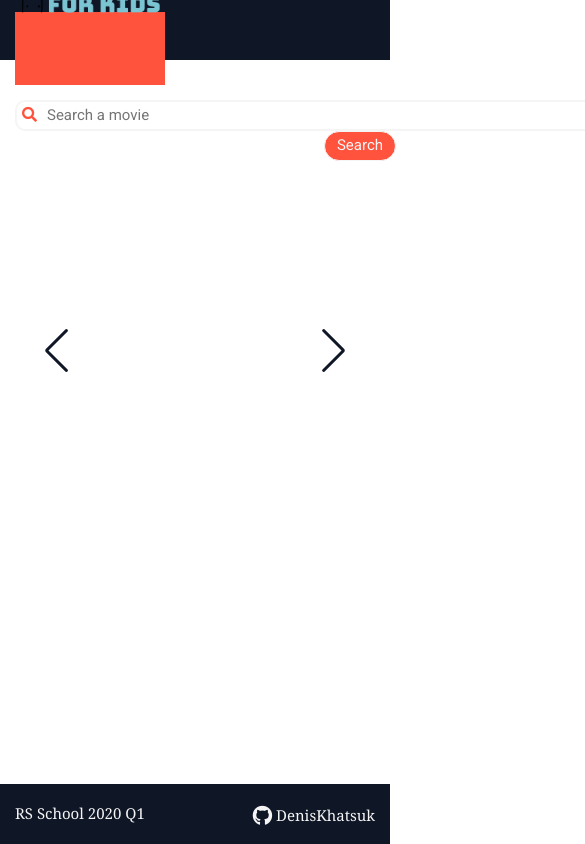
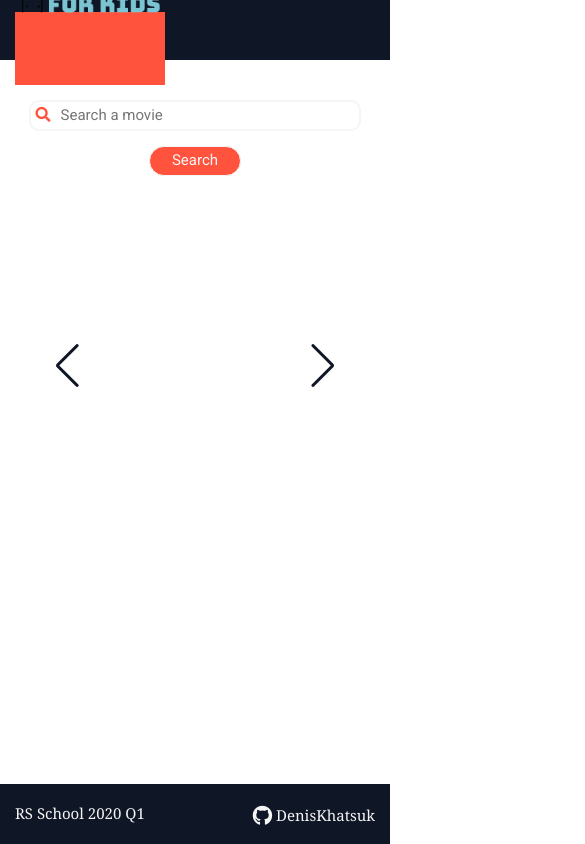
Before and after one commit to DenisKhatsuk/deniskhatsuk-RS2020Q1, a website built with webpack: page movie-search/src/html/template.html in a window 390 px wide. Shown: the top 844 px of the page, 585 px wide, since content can reach past the window. Built offline with nearby package versions, Linux system fonts and the light colour scheme; no server answers; files whose address does not match are found by name; a web font is replaced by a local one.

Commit message:
feat: responsiveness adjustments

```diff
--- a/movie-search/src/js/App.js
+++ b/movie-search/src/js/App.js
@@ -6,7 +6,7 @@ import Main from './components/Main';
 import Footer from './components/Footer';
 import ContentBuilder from './components/ContentBuilder';
 import SwiperSlider from './components/SwiperSlider';
-import InputHandler from './components/InputHandler';
+import RequestHandler from './components/RequestHandler';
 
 window.addEventListener('DOMContentLoaded', () => {
   const pageBuilder = new ContentBuilder('body', Header.createHeader(), Main.createMain(), Footer.createFooter());
@@ -32,6 +32,7 @@ window.addEventListener('DOMContentLoaded', () => {
     searchClearButton.classList.remove('search__icon_visible');
     searchInput.focus();
   });
+
   const swiperWrapper = document.querySelector('.swiper-wrapper');
   const mySwiper = new Swiper('.swiper-container', {
     slidesPerView: 1,
@@ -49,7 +50,7 @@ window.addEventListener('DOMContentLoaded', () => {
     breakpoints: {
       640: {
         slidesPerView: 2,
-        spaceBetween: 20,
+        spaceBetween: 30,
       },
       768: {
         slidesPerView: 3,
@@ -73,26 +74,19 @@ window.addEventListener('DOMContentLoaded', () => {
     });
   }
 
-  async function makeRequest(request) {
-    const searchRequest = request || searchInput.value;
-    const moviesList = await InputHandler.getMoviesList(searchRequest);
-    return moviesList;
-  }
-
   async function inputHandler(event) {
     event.preventDefault();
     searchSpinnerIcon.setAttribute('style', 'display: inline-block');
     searchInput.placeholder = searchInput.value;
-    const moviesList = await makeRequest();
+    const request = searchInput.value;
+    const moviesList = await RequestHandler.makeRequest(request);
     showResults(moviesList);
   }
-
   searchForm.addEventListener('submit', inputHandler);
 
   async function initialRequest(movie) {
-    const movies = await makeRequest(movie);
+    const movies = await RequestHandler.makeRequest(movie);
     showResults(movies);
   }
-
   initialRequest('Subspecies');
 });
--- a/movie-search/src/js/components/InputHandler.js
+++ b/movie-search/src/js/components/RequestHandler.js
@@ -1,4 +1,4 @@
-class InputHandler {
+class RequestHandler {
   constructor() {
     this.apiKey = 'fa7b0bcf';
   }
@@ -11,9 +11,9 @@ class InputHandler {
 
     // }
     const moviesFullData = await response.json();
-    const moviesList = InputHandler.parseMovies(moviesFullData);
+    const moviesList = RequestHandler.parseMovies(moviesFullData);
     const moviesRatings = await Promise.all(this.createRatingsArray(moviesList));
-    const movies = InputHandler.addImdbRatings(moviesList, moviesRatings);
+    const movies = RequestHandler.addImdbRatings(moviesList, moviesRatings);
     return movies;
   }
 
@@ -52,6 +52,11 @@ class InputHandler {
     const rating = movieInfo.imdbRating;
     return rating;
   }
+
+  async makeRequest(request) {
+    const moviesList = await this.getMoviesList(request);
+    return moviesList;
+  }
 }
 
-export default new InputHandler();
+export default new RequestHandler();
--- a/movie-search/src/sass/components/_search.scss
+++ b/movie-search/src/sass/components/_search.scss
@@ -63,6 +63,34 @@
       background-color: $color-light;
       color: $color-secondary;
     }
-
   }
 }
+
+@media (max-width: 991px) {
+  .search {
+    &__input {
+      width: 490px;
+    }
+  }
+}
+
+@media (max-width: 767px) {
+  .search {
+    &__input {
+      width: 390px;
+    }
+  }
+}
+
+@media (max-width: 500px) {
+  .search {
+    &__input {
+      width: 100%;
+    }
+
+    &__button {
+      padding: 5px 22px;
+      margin-top: 15px;
+    }
+  }
+}
--- a/movie-search/src/sass/components/_swiper.scss
+++ b/movie-search/src/sass/components/_swiper.scss
@@ -49,7 +49,33 @@
     height: 70px;
 
     &__image {
-      width: 137px;
+      width: auto;
     }
   }
 }
+
+@media (max-width: 991px) {
+  .swiper-container {
+    width: 89%;
+    padding: 0 40px;
+  }
+
+  .swiper-slide {
+    &__image {
+      height: 210px;
+    }
+  }
+}
+
+@media (max-width: 767px) {
+  .swiper-container {
+    width: 84%;
+    padding: 0 35px;
+  }
+
+  .swiper-slide {
+    &__image {
+      height: 210px;
+    }
+  }
+}
```
